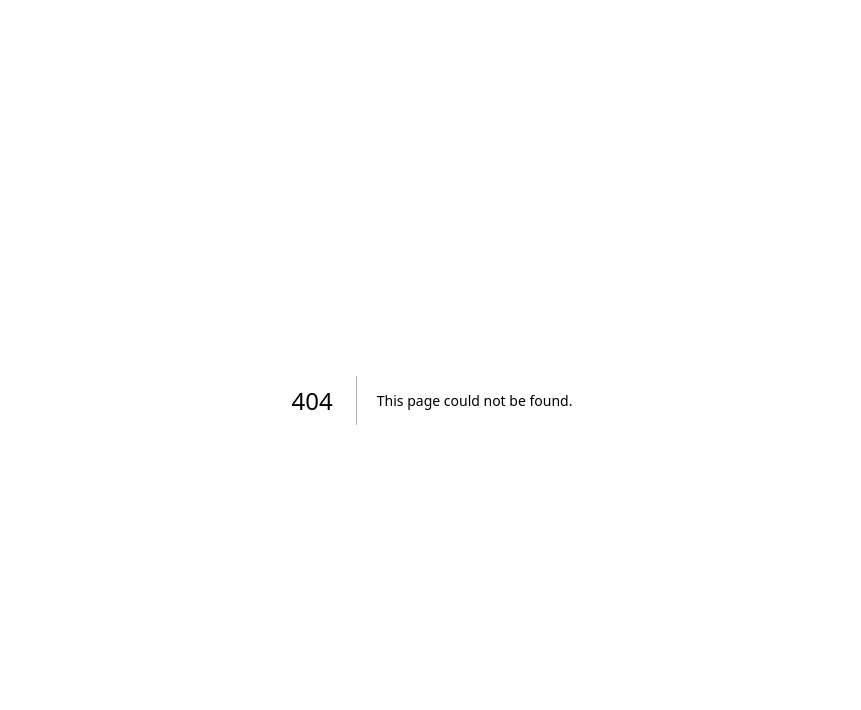
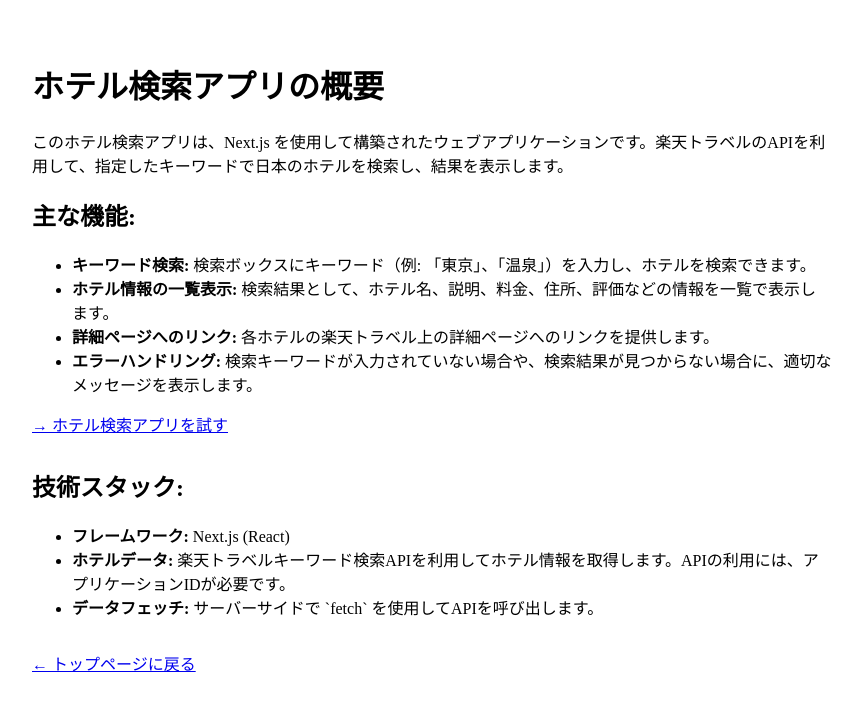
Before and after one commit to nayutarou/akira-practices, a Next.js app: page /hotel-search-demos/summary in a window 1280 px wide. Before the commit this address had no page. Shown: the top 710 px of the page, without its empty margins (208-1069 px from the left). Built offline with nearby package versions, Linux system fonts and the light colour scheme.

Commit message:
feat: ホテル検索機能の追加

```diff
--- /dev/null
+++ b/app/hotel-search-demos/hotel-search-app/page.tsx
@@ -0,0 +1,85 @@
+"use client";
+
+import { useState } from 'react';
+import Image from 'next/image';
+import { getHotelData } from '../lib/getHotels';
+import Link from 'next/link';
+
+export default function HotelSearchPage() {
+  const [keyword, setKeyword] = useState('');
+  const [hotelData, setHotelData] = useState([]);
+  const [error, setError] = useState('');
+
+  const handleSearch = async () => {
+    setError('');
+    setHotelData([]);
+    if (!keyword) {
+      setError('キーワードを入力してください。');
+      return;
+    }
+    try {
+      const data = await getHotelData(keyword);
+      if (data.length > 0) {
+        setHotelData(data);
+      } else {
+        setError('ホテルが見つかりませんでした。');
+      }
+    } catch (err) {
+      setError('ホテル情報の取得中にエラーが発生しました。');
+      console.error(err);
+    }
+  };
+
+  return (
+    <div style={{ padding: '20px', fontFamily: 'Arial, sans-serif' }}>
+      <h1>ホテル検索</h1>
+      <div>
+        <input
+          type="text"
+          value={keyword}
+          onChange={(e) => setKeyword(e.target.value)}
+          placeholder="キーワードを入力 (例: 東京, 温泉)"
+          style={{ padding: '8px', marginRight: '10px', borderRadius: '4px', border: '1px solid #ccc', width: '300px' }}
+        />
+        <button
+          onClick={handleSearch}
+          style={{ padding: '8px 15px', borderRadius: '4px', border: 'none', backgroundColor: '#0070f3', color: 'white', cursor: 'pointer' }}
+        >
+          検索
+        </button>
+      </div>
+
+      {error && <p style={{ color: 'red', marginTop: '10px' }}>{error}</p>}
+
+      <div style={{ marginTop: '20px' }}>
+        {hotelData.map((hotel, index) => (
+          <div key={index} style={{ border: '1px solid #eee', padding: '15px', borderRadius: '8px', marginBottom: '15px', maxWidth: '600px' }}>
+            <h2>{hotel.hotel[0].hotelBasicInfo.hotelName}</h2>
+            <p>{hotel.hotel[0].hotelBasicInfo.hotelSpecial}</p>
+            <p>料金: {hotel.hotel[0].hotelBasicInfo.hotelMinCharge ? `¥${hotel.hotel[0].hotelBasicInfo.hotelMinCharge.toLocaleString()}〜` : '料金未定'}</p>
+            <p>住所: {hotel.hotel[0].hotelBasicInfo.address1}{hotel.hotel[0].hotelBasicInfo.address2}</p>
+            <p>評価: {hotel.hotel[0].hotelBasicInfo.reviewAverage}</p>
+            {hotel.hotel[0].hotelBasicInfo.hotelImageUrl && (
+              <Image
+                src={hotel.hotel[0].hotelBasicInfo.hotelImageUrl}
+                alt={hotel.hotel[0].hotelBasicInfo.hotelName}
+                width={200}
+                height={200}
+                style={{ objectFit: 'cover' }}
+              />
+            )}
+            <p style={{ marginTop: '10px' }}>
+              <a href={hotel.hotel[0].hotelBasicInfo.hotelInformationUrl} target="_blank" rel="noopener noreferrer" style={{ color: 'blue' }}>
+                楽天トラベルで詳細を見る
+              </a>
+            </p>
+          </div>
+        ))}
+      </div>
+
+      <Link href="/" style={{ fontSize: '1.2rem', color: 'blue', display: 'block', marginTop: '20px' }}>
+        Topページに戻る
+      </Link>
+    </div>
+  );
+}
--- /dev/null
+++ b/app/hotel-search-demos/lib/getHotels.tsx
@@ -0,0 +1,27 @@
+"use server";
+
+export async function getHotelData(keyword: string) {
+  const appId = process.env.RAKUTEN_TRAVEL_API_APP_ID;
+  if (!appId) {
+    throw new Error("Rakuten Travel API Application ID is not set.");
+  }
+
+  const url = `https://app.rakuten.co.jp/services/api/Travel/KeywordHotelSearch/20170426?format=json&keyword=${keyword}&applicationId=${appId}`;
+
+  try {
+    const res = await fetch(url);
+    if (!res.ok) {
+      throw new Error(`Failed to fetch hotel data: ${res.statusText}`);
+    }
+    const data = await res.json();
+
+    if (data.hotels && data.hotels.length > 0) {
+      return data.hotels;
+    } else {
+      return []; // No hotels found
+    }
+  } catch (error) {
+    console.error("Error fetching hotel data:", error);
+    throw error;
+  }
+}
--- /dev/null
+++ b/app/hotel-search-demos/summary/page.tsx
@@ -0,0 +1,39 @@
+"use client";
+import Link from 'next/link';
+
+export default function HotelSearchSummaryPage() {
+  return (
+    <main style={{ padding: '2rem', maxWidth: '800px', margin: '0 auto' }}>
+      <h1>ホテル検索アプリの概要</h1>
+
+      <section style={{ marginBottom: '2rem' }}>
+        <p>
+          このホテル検索アプリは、Next.js を使用して構築されたウェブアプリケーションです。楽天トラベルのAPIを利用して、指定したキーワードで日本のホテルを検索し、結果を表示します。
+        </p>
+        <h2>主な機能:</h2>
+        <ul>
+          <li><strong>キーワード検索:</strong> 検索ボックスにキーワード（例: 「東京」、「温泉」）を入力し、ホテルを検索できます。</li>
+          <li><strong>ホテル情報の一覧表示:</strong> 検索結果として、ホテル名、説明、料金、住所、評価などの情報を一覧で表示します。</li>
+          <li><strong>詳細ページへのリンク:</strong> 各ホテルの楽天トラベル上の詳細ページへのリンクを提供します。</li>
+          <li><strong>エラーハンドリング:</strong> 検索キーワードが入力されていない場合や、検索結果が見つからない場合に、適切なメッセージを表示します。</li>
+        </ul>
+        <p>
+          <Link href="/hotel-search-demos/hotel-search-app">→ ホテル検索アプリを試す</Link>
+        </p>
+      </section>
+
+      <section>
+        <h2>技術スタック:</h2>
+        <ul>
+          <li><strong>フレームワーク:</strong> Next.js (React)</li>
+          <li><strong>ホテルデータ:</strong> 楽天トラベルキーワード検索APIを利用してホテル情報を取得します。APIの利用には、アプリケーションIDが必要です。</li>
+          <li><strong>データフェッチ:</strong> サーバーサイドで `fetch` を使用してAPIを呼び出します。</li>
+        </ul>
+      </section>
+
+      <p style={{ marginTop: '2rem' }}>
+        <Link href="/">← トップページに戻る</Link>
+      </p>
+    </main>
+  );
+}
```
